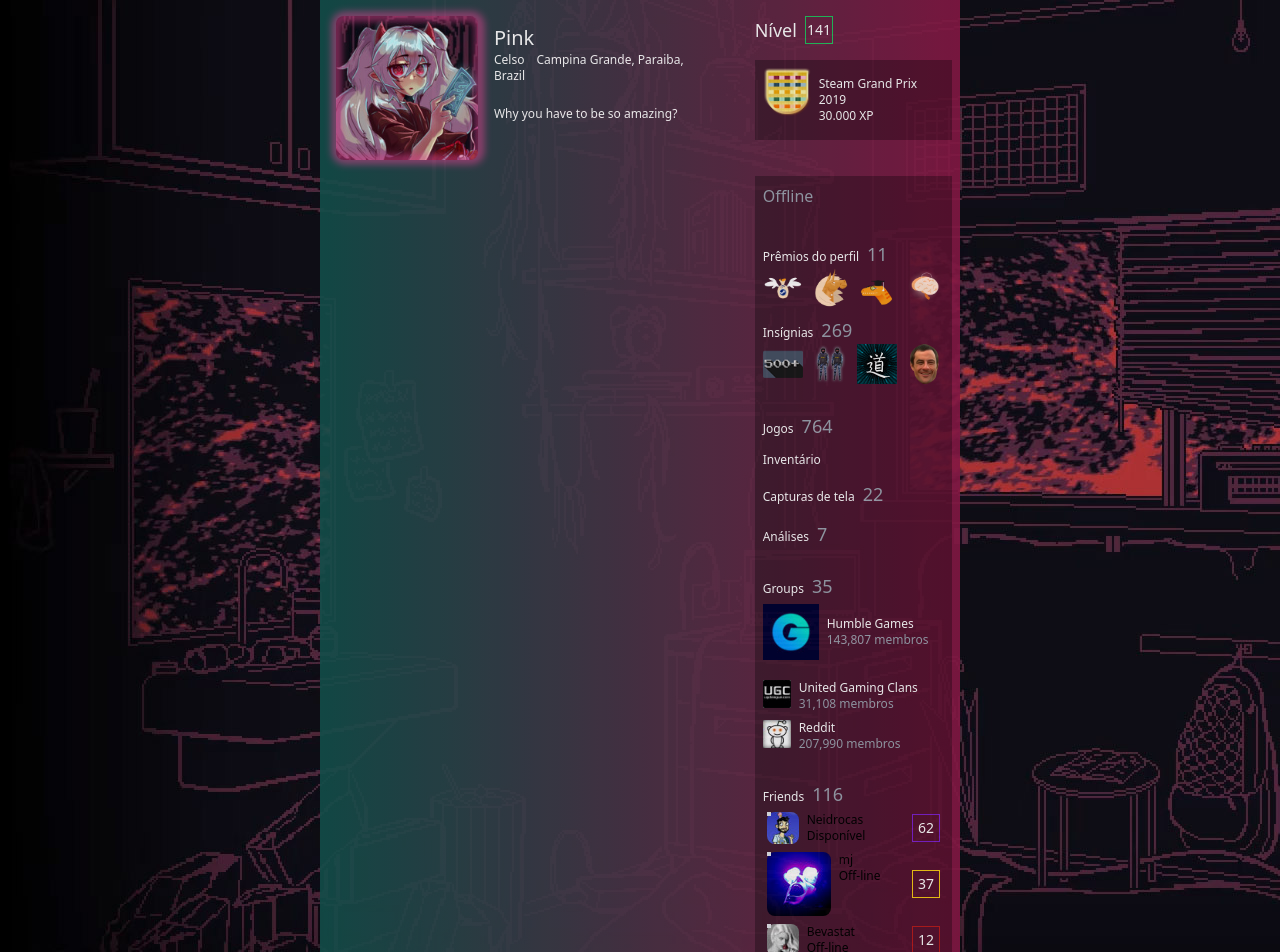
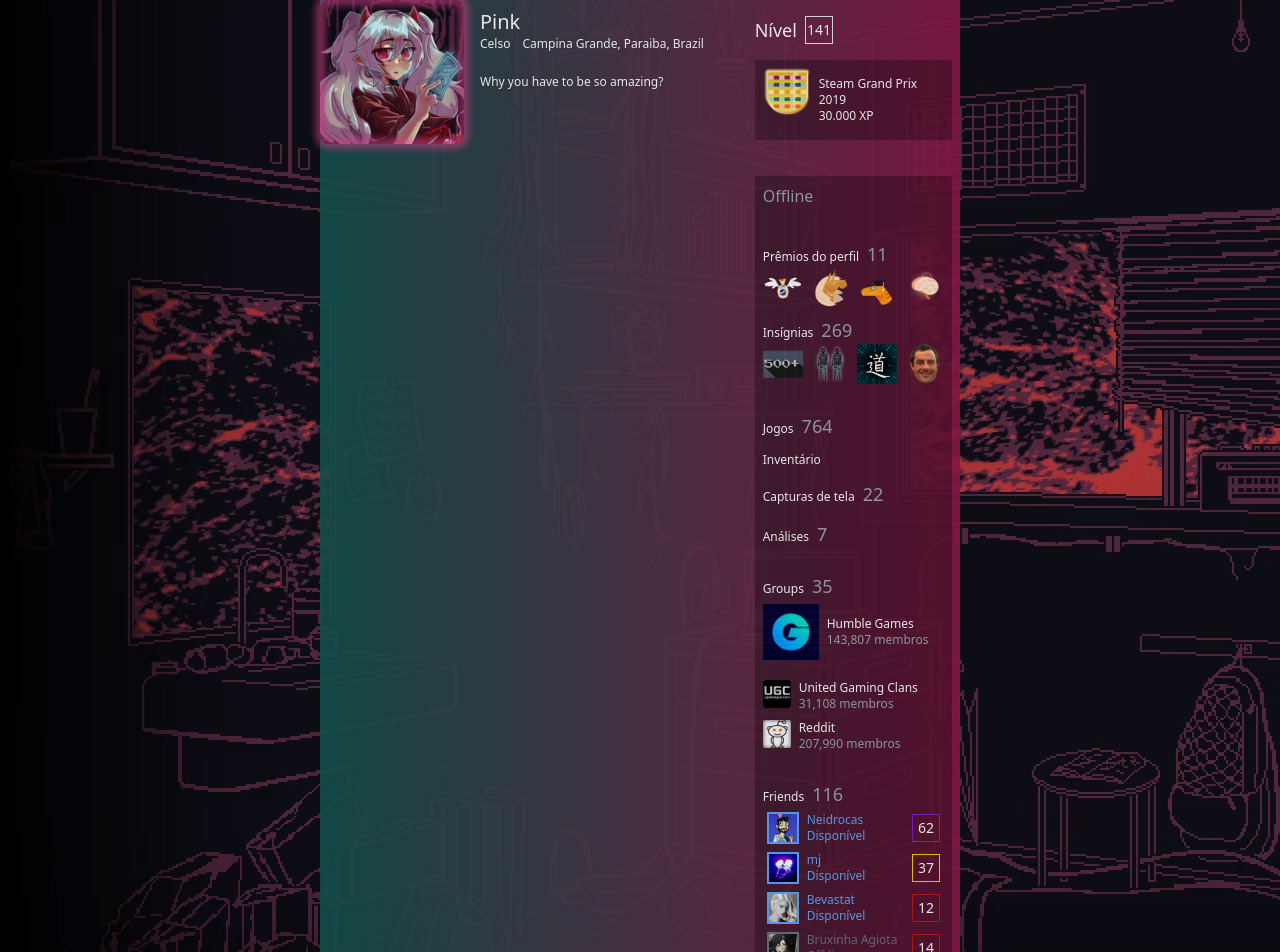
Before and after one commit to celso-rodrigo/learning-tailwind, a React (Create React App) app: page / in a window 1280 px wide. Shown: the top 952 px of the page. Built offline with nearby package versions, Linux system fonts and the light colour scheme.

Commit message:
fix: Corrigida estilização dinâmica dos amigos não funcionar corretamente

```diff
--- a/src/components/Avatar.js
+++ b/src/components/Avatar.js
@@ -2,15 +2,22 @@ import React from "react";
 import PropTypes from "prop-types";
 
 function Avatar(props) {
-	const {src, alt, size, borderStyle} = props;
+	const {mainAvatar, borderStyle, src, alt} = props;
+	const imageSize = mainAvatar ? "w-36 h-36" : "w-8 h-8";
+	const borderEnum = {
+		0: "border-2 border-gray-500",
+		1: "border-2 border-blue-400",
+		2: "h-36 aspect-square border-4 border-pink-500 absolute" +
+     " ring ring-pink-500 rounded-lg animate-pulse blur-sm",
+	};
 
 	return (
-		<div className={`relative w-${size} h-${size}`}>
+		<div className={`relative ${imageSize}`}>
 			<div
-				className={`w-${size} h-${size} ${borderStyle} absolute`}
+				className={`absolute ${imageSize} ${borderEnum[borderStyle]}`}
 			/>
 			<img
-				className={`rounded-lg w-${size} h-${size}`}
+				className={`rounded-lg ${imageSize}`}
 				src={src}
 				alt={alt}
 			/>
@@ -19,10 +26,10 @@ function Avatar(props) {
 }
 
 Avatar.propTypes = {
+	mainAvatar: PropTypes.bool.isRequired,
+	borderStyle: PropTypes.number.isRequired,
 	src: PropTypes.string.isRequired,
 	alt: PropTypes.string.isRequired,
-	size: PropTypes.string.isRequired,
-	borderStyle: PropTypes.string.isRequired,
 };
 
 export default Avatar;
--- a/src/components/Friend.js
+++ b/src/components/Friend.js
@@ -4,16 +4,16 @@ import PropTypes from "prop-types";
 import Avatar from "./Avatar";
 
 function Friend(props) {
-	const {image, name, status, border, level} = props;
+	const {image, name, status, levelBorderColor, level} = props;
 
 	const userStatus = {
-		0: "Disponível",
-		1: "Off-line"
+		1: "Disponível",
+		0: "Off-line",
 	};
 
 	const statusColor = status
-		? "gray-500"
-		: "blue-400";
+		? "text-blue-400"
+		: "text-gray-500";
 
 	return (
 		<div
@@ -24,19 +24,19 @@ function Friend(props) {
 				<Avatar
 					src={image}
 					alt={`${name} avatar.`}
-					size="8"
-					borderStyle={`border-2 border-${statusColor}`}
+					mainAvatar={false}
+					borderStyle={status}
 				/>
 				<div className="flex flex-col">
-					<p className={`text-xs text-${statusColor}`}>
+					<p className={`text-xs ${statusColor}`}>
 						{name}
 					</p>
-					<p className={`text-xs text-${statusColor}`}>
+					<p className={`text-xs ${statusColor}`}>
 						{userStatus[status]}
 					</p>
 				</div>
 			</div>
-			<LevelContainer border={border} level={level} />
+			<LevelContainer levelBorderColor={levelBorderColor} level={level} />
 		</div>
 	);
 }
@@ -45,7 +45,7 @@ Friend.propTypes = {
 	image: PropTypes.string.isRequired,
 	name: PropTypes.string.isRequired,
 	status: PropTypes.string.isRequired,
-	border: PropTypes.string.isRequired,
+	levelBorderColor: PropTypes.string.isRequired,
 	level: PropTypes.string.isRequired,
 };
 
--- a/src/components/FriendsContainer.js
+++ b/src/components/FriendsContainer.js
@@ -15,43 +15,43 @@ function FriendsContainer() {
 			<Friend
 				image={friend1}
 				name="Neidrocas"
-				status={0}
-				border="border-purple-700"
+				status={1}
+				levelBorderColor="border-purple-700"
 				level="62"
 			/>
 			<Friend
 				image={friend6}
 				name="mj"
 				status={1}
-				border="border-yellow-400"
+				levelBorderColor="border-yellow-400"
 				level="37"
 			/>
 			<Friend
 				image={friend3}
 				name="Bevastat"
 				status={1}
-				border="border-red-700"
+				levelBorderColor="border-red-700"
 				level="12"
 			/>
 			<Friend
 				image={friend4}
 				name="Bruxinha Agiota"
 				status={0}
-				border="border-red-700"
+				levelBorderColor="border-red-700"
 				level="14"
 			/>
 			<Friend
 				image={friend5}
 				name="PChristinye"
 				status={1}
-				border="border-red-700"
+				levelBorderColor="border-red-700"
 				level="12"
 			/>
 			<Friend
 				image={friend2}
 				name="Trapdoors"
 				status={0}
-				border="border-red-700"
+				levelBorderColor="border-red-700"
 				level="10"
 			/>
 		</div>
--- a/src/components/LevelContainer.js
+++ b/src/components/LevelContainer.js
@@ -1,11 +1,11 @@
 import React from "react";
 import PropTypes from "prop-types";
 
-function LevelContainer({border, level}) {
+function LevelContainer({levelBorderColor, level}) {
 	return (
 		<p
 			className={`flex justify-center items-center w-7 h-7
-      text-white font-light text-sm border ${border}`}
+      text-white font-light text-sm border ${levelBorderColor}`}
 		>
 			{level}
 		</p>
@@ -13,7 +13,7 @@ function LevelContainer({border, level}) {
 }
 
 LevelContainer.propTypes = {
-	border: PropTypes.string.isRequired,
+	levelBorderColor: PropTypes.string.isRequired,
 	level: PropTypes.string.isRequired
 };
 
--- a/src/components/UserInfo.js
+++ b/src/components/UserInfo.js
@@ -6,15 +6,13 @@ import UserInfoAbout from "./UserInfoAbout";
 function UserInfo() {
 	return (
 		<section
-			className="h-44 w-100 p-4 flex"
+			className="h-44 w-100 flex"
 		>
 			<Avatar
 				src={avatar}
 				alt={"User avatar."}
-				borderStyle="h-36 aspect-square border-4 border-pink-500
-				 absolute ring ring-pink-500 rounded-lg
-				  animate-pulse blur-sm"
-				size="36"
+				borderStyle={2}
+				mainAvatar={true}
 			/>
 
 			<UserInfoAbout />
```
